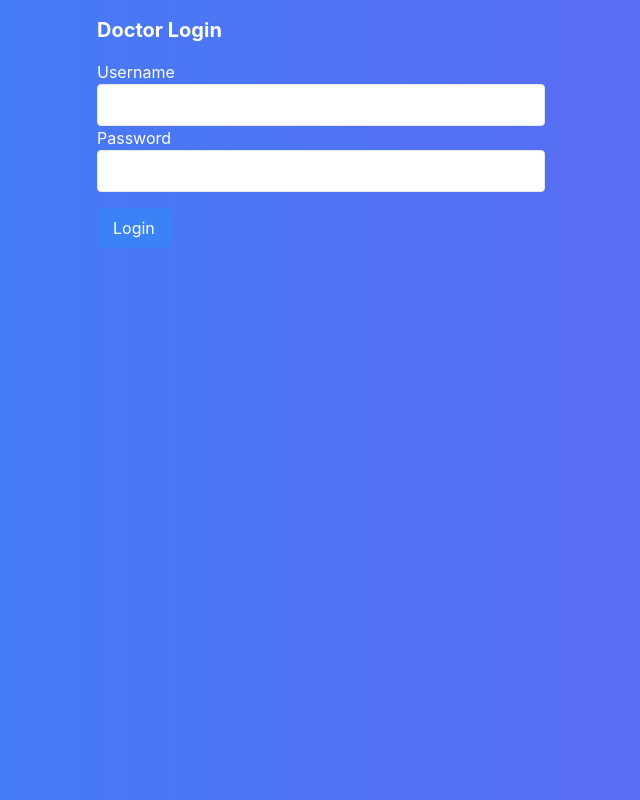
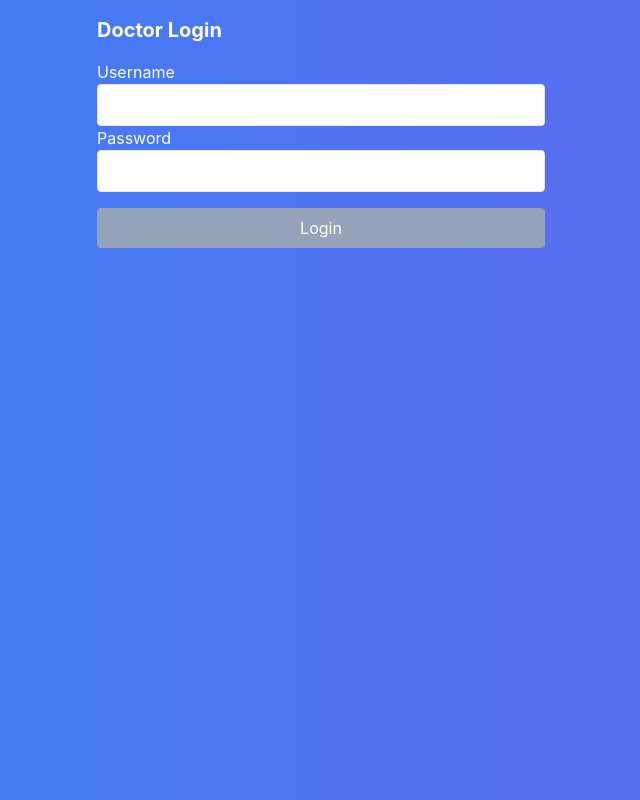
Before and after one commit to kaashe/doctor_patient, a React (Create React App) app: page /login in a window 1280 px wide. Shown: the whole page, without its empty margins (319-959 px from the left). Built offline with nearby package versions, Linux system fonts and the light colour scheme.

Commit message:
login done

```diff
--- a/src/components/Login.jsx
+++ b/src/components/Login.jsx
@@ -35,7 +35,7 @@ const Login = () => {
                         onChange={(e) => setCredentials({ ...credentials, password: e.target.value })}
                     />
                 </div>
-                <button type="submit" className="bg-blue-500 text-white py-2 px-4 rounded mt-4">
+                <button type="submit" className="bg-slate-400 text-white py-2 px-4 rounded mt-4 w-full">
                     Login
                 </button>
             </form>
```
